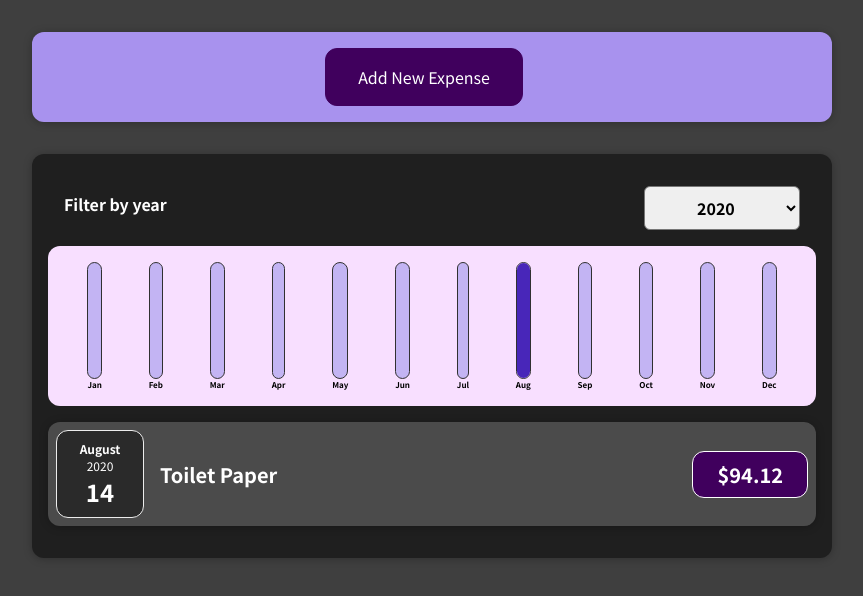
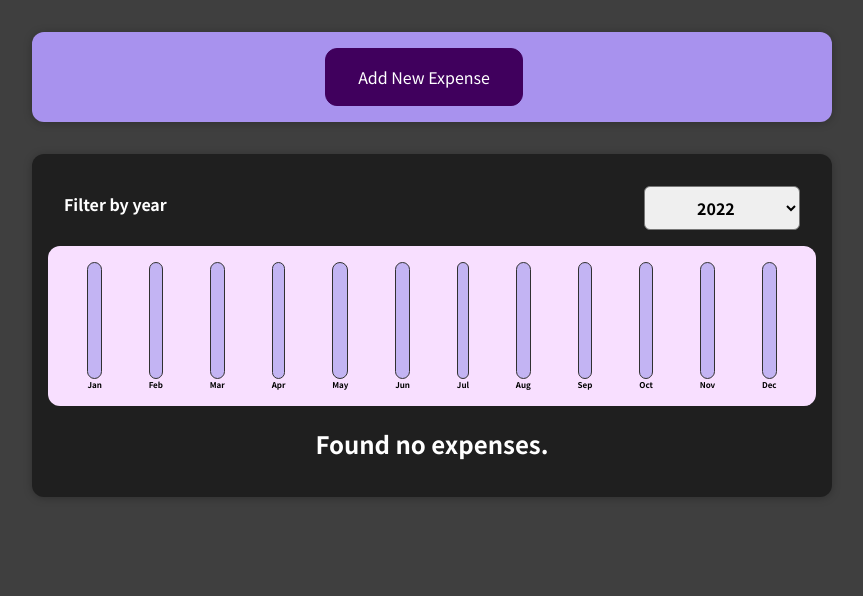
Before and after one commit to GabrielOliveira-1/expenses-app, a React (Create React App) app: page / in a window 1280 px wide. Shown: the top 596 px of the page, without its empty margins (208-1071 px from the left). Built offline with nearby package versions, Linux system fonts and the light colour scheme.

Commit message:
Update Expenses.js

```diff
--- a/src/Components/Expenses/Expenses.js
+++ b/src/Components/Expenses/Expenses.js
@@ -6,7 +6,7 @@
 import { useState } from "react";
 
 const Expenses = (props) => {
-  const [filterValue, setFilterValue] = useState("2020");
+  const [filterValue, setFilterValue] = useState("2023");
 
   const readSelectedYear = (enteredSelectedFilter) => {
     setFilterValue(enteredSelectedFilter);
```
